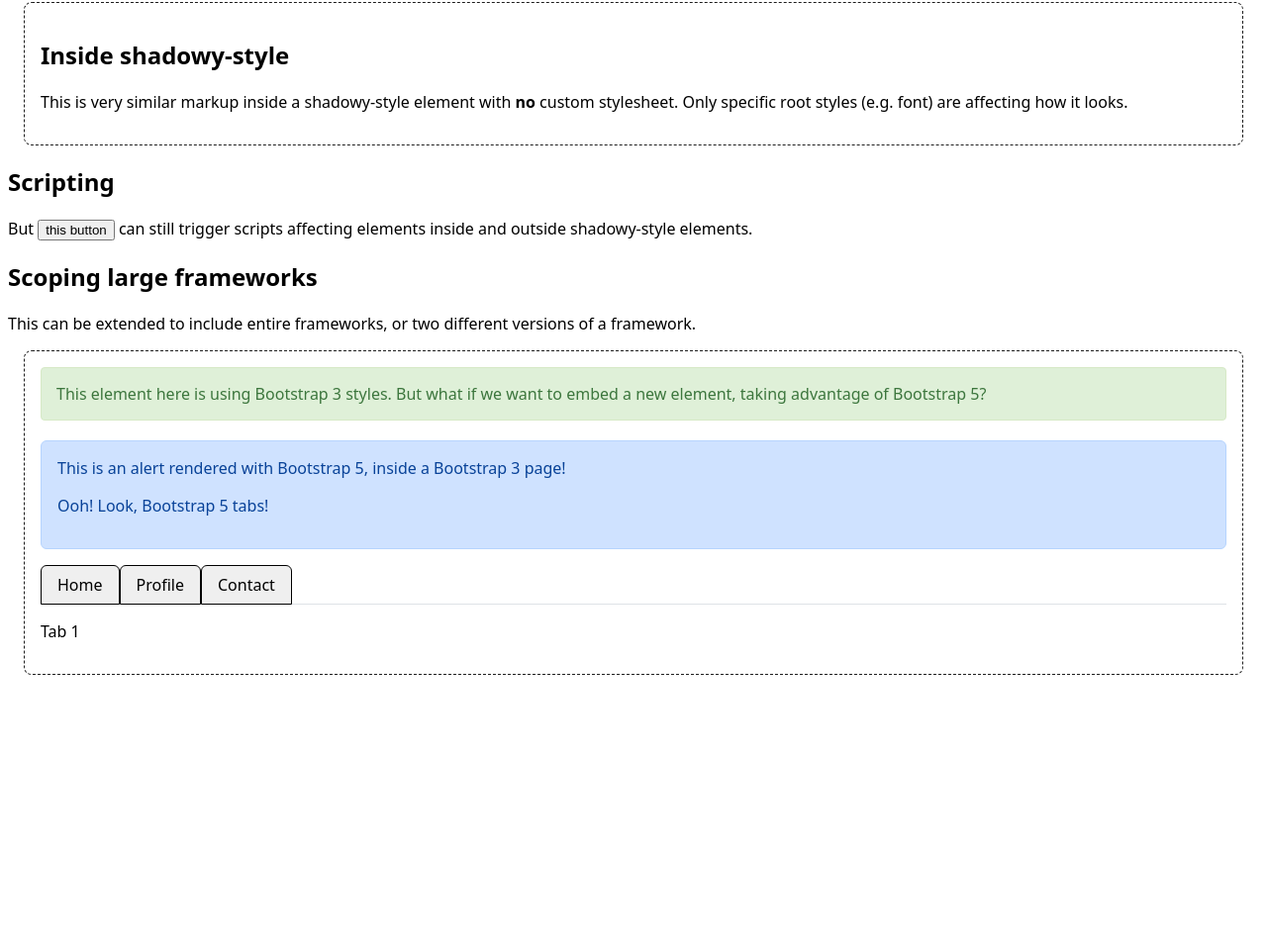
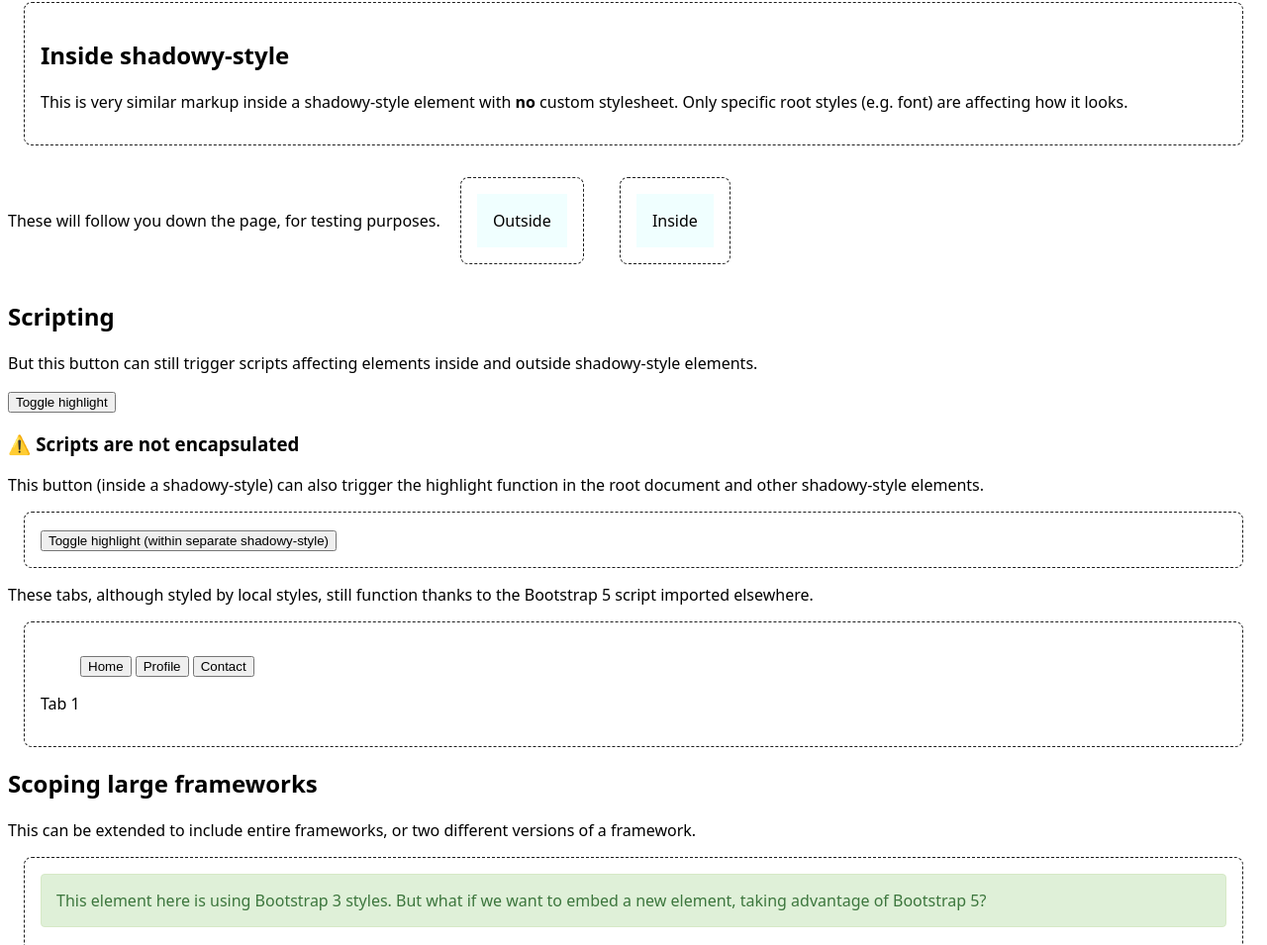
Before and after one commit to glombek/shadowy-style, a website with bundled scripts: page index.html in a window 1280 px wide. Shown: the part 847-1802 px from the top of the page at 99% size. Before the commit the page ends 1545 px from the top, so only its background shows below. Built offline with nearby package versions, Linux system fonts and the light colour scheme.

Commit message:
Add warning and better demos

```diff
--- a/demo-resources/stylesheet-a.css
+++ b/demo-resources/stylesheet-a.css
@@ -6,6 +6,12 @@
 
 .highlight {
     outline: 0.5rem solid red;
+}
+
+.sticky {
+    position: sticky;
+    top: 0;
+    background-color: white;
 }
 
 .example {
--- a/index.html
+++ b/index.html
@@ -45,20 +45,96 @@
         </div>
     </shadowy-style>
 
+    <div class="sticky">
+        These will follow you down the page, for testing purposes.
+        <div class="example" style="display:inline-block">
+            <span class="thing" style="display:inline-block">
+                Outside
+            </span>
+        </div>
+        <shadowy-style stylesheet="demo-resources/stylesheet-b.css" class="example" style="display:inline-block">
+            <span class="thing" style="display:inline-block">
+                Inside
+            </span>
+        </shadowy-style>
+    </div>
+
     <h2>Scripting</h2>
 
-    <p>But <button onclick="document.querySelectorAll('.thing').forEach((e) => e.classList.toggle('highlight'))">this
-            button</button> can still trigger scripts affecting elements inside and outside shadowy-style elements.</p>
+    <p>But this button can still trigger scripts affecting elements inside and outside shadowy-style elements.</p>
+        <button onclick="document.querySelectorAll('.thing').forEach((e) => e.classList.toggle('highlight'))">Toggle
+            highlight</button>
+
+
+    <h3>⚠️ Scripts are not encapsulated</h3>
+    <p>
+        This button (inside a shadowy-style) can also trigger the highlight function in the root document and other
+        shadowy-style elements.
+    </p>
+    <shadowy-style class="example">
+        <button onclick="document.querySelectorAll('.thing').forEach((e) => e.classList.toggle('highlight'))">Toggle highlight (within separate shadowy-style)</button>
+    </shadowy-style>
+
+    <p>
+        These tabs, although styled by local styles, still function thanks to the Bootstrap 5 script imported
+        elsewhere.
+    </p>
+
+    <shadowy-style class="example">
+        <style>
+            .nav-tabs li {
+                display: inline;
+            }
+
+            .tab-pane {
+                display: none;
+            }
+
+            .tab-pane.show {
+                display: block;
+            }
+        </style>
+        <ul class="nav nav-tabs mb-3 myTab" role="tablist">
+            <li class="nav-item" role="presentation">
+                <button class="nav-link active" id="home-tab2" data-bs-toggle="tab" data-bs-target="#home-tab-pane2"
+                    type="button" role="tab" aria-controls="home-tab-pane2" aria-selected="true">Home</button>
+            </li>
+            <li class="nav-item" role="presentation">
+                <button class="nav-link" id="profile-tab2" data-bs-toggle="tab" data-bs-target="#profile-tab-pane2"
+                    type="button" role="tab" aria-controls="profile-tab-pane2" aria-selected="false">Profile</button>
+            </li>
+            <li class="nav-item" role="presentation">
+                <button class="nav-link" id="contact-tab2" data-bs-toggle="tab" data-bs-target="#contact-tab-pane2"
+                    type="button" role="tab" aria-controls="contact-tab-pane2" aria-selected="false">Contact</button>
+            </li>
+        </ul>
+        <div class="tab-content" id="myTabContent2">
+            <div class="tab-pane fade show active" id="home-tab-pane2" role="tabpanel" aria-labelledby="home-tab"
+                tabindex="0">
+                <p>Tab 1</p>
+            </div>
+            <div class="tab-pane fade" id="profile-tab-pane2" role="tabpanel" aria-labelledby="profile-tab"
+                tabindex="0">
+                <p>Tab 2</p>
+            </div>
+            <div class="tab-pane fade" id="contact-tab-pane2" role="tabpanel" aria-labelledby="contact-tab"
+                tabindex="0">
+                <p>👻 Boo!</p>
+            </div>
+        </div>
+    </shadowy-style>
 
     <h2>Scoping large frameworks</h2>
     <p>This can be extended to include entire frameworks, or two different versions of a framework.</p>
 
     <shadowy-style stylesheet="https://cdn.jsdelivr.net/npm/bootstrap@3.3.7/dist/css/bootstrap.min.css" class="example">
+        <link rel="stylesheet" href="demo-resources/stylesheet-a.css" />
         <div class="alert alert-success" role="alert">
             This element here is using Bootstrap 3 styles. But what if we want to embed a new element, taking advantage
             of Bootstrap 5?
         </div>
-        <shadowy-style stylesheet="https://cdn.jsdelivr.net/npm/bootstrap@5.2.3/dist/css/bootstrap.min.css">
+        <shadowy-style class="example"
+            stylesheet="https://cdn.jsdelivr.net/npm/bootstrap@5.2.3/dist/css/bootstrap.min.css">
             <script src="https://cdn.jsdelivr.net/npm/@popperjs/core@2.11.6/dist/umd/popper.min.js"
                 integrity="sha384-oBqDVmMz9ATKxIep9tiCxS/Z9fNfEXiDAYTujMAeBAsjFuCZSmKbSSUnQlmh/jp3"
                 crossorigin="anonymous"></script>
@@ -71,7 +147,7 @@
                 <p>Ooh! Look, Bootstrap 5 tabs!</p>
             </div>
 
-            <ul class="nav nav-tabs mb-3" id="myTab" role="tablist">
+            <ul class="nav nav-tabs mb-3 myTab" role="tablist">
                 <li class="nav-item" role="presentation">
                     <button class="nav-link active" id="home-tab" data-bs-toggle="tab" data-bs-target="#home-tab-pane"
                         type="button" role="tab" aria-controls="home-tab-pane" aria-selected="true">Home</button>
@@ -101,7 +177,8 @@
             </div>
 
             <script>
-                const triggerTabList = document.querySelectorAll('#myTab button')
+                setTimeout(() => {
+                    const triggerTabList = document.querySelectorAll('.myTab button')
                     triggerTabList.forEach(triggerEl => {
                         const tabTrigger = new bootstrap.Tab(triggerEl)
 
@@ -110,10 +187,13 @@
                             tabTrigger.show()
                         })
                     })
+                });
             </script>
 
         </shadowy-style>
     </shadowy-style>
+
+
     <script src="shadowy-style.js" type="module"></script>
 </body>
 
```
Lines whose indentation alone changed are shown as unchanged.
